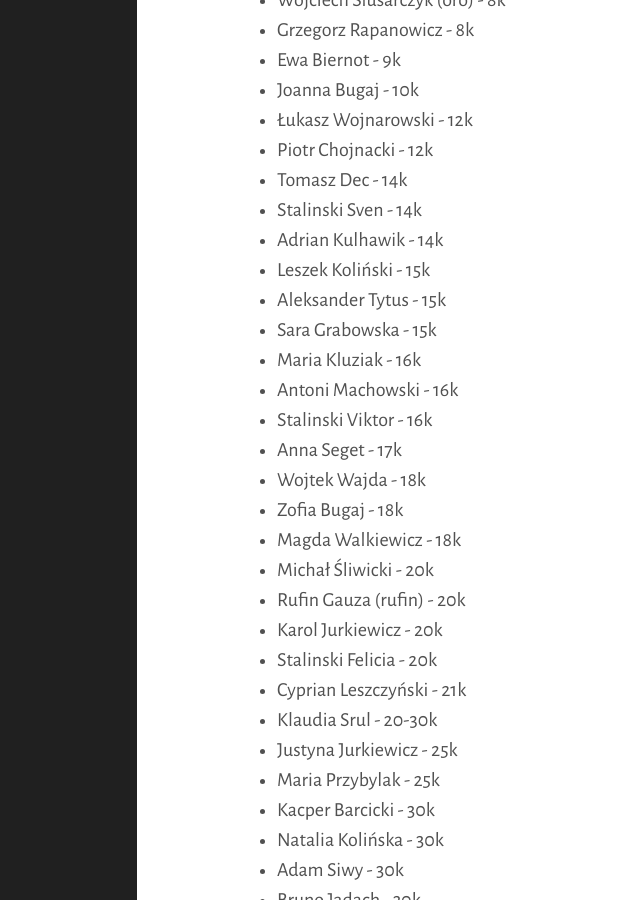
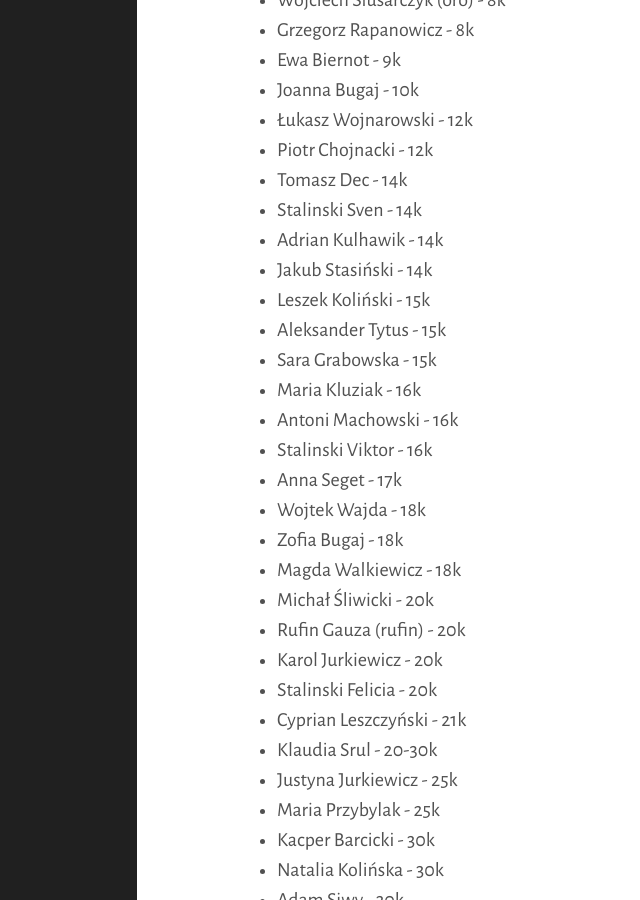
Before and after one commit to tasuki/lsg, a Jekyll site: the page built from zarejestrowani.md, in a window 1280 px wide and 900 px high, scrolled down 1735 px. Shown: the whole window, without its empty margins (223-863 px from the left). Built offline with Jekyll 4.4.1, drawn with Linux system fonts in a browser that asks for light colours; nearby versions of some CDN libraries.

Commit message:
Update zarejestrowani.md

```diff
--- a/zarejestrowani.md
+++ b/zarejestrowani.md
@@ -68,6 +68,7 @@ Zarejestrowani uczestnicy (mniej więcej wg siły):
 - Tomasz Dec - 14k
 - Stalinski Sven - 14k
 - Adrian Kulhawik - 14k
+- Jakub Stasiński - 14k
 - Leszek Koliński - 15k
 - Aleksander Tytus - 15k
 - Sara Grabowska - 15k
```
